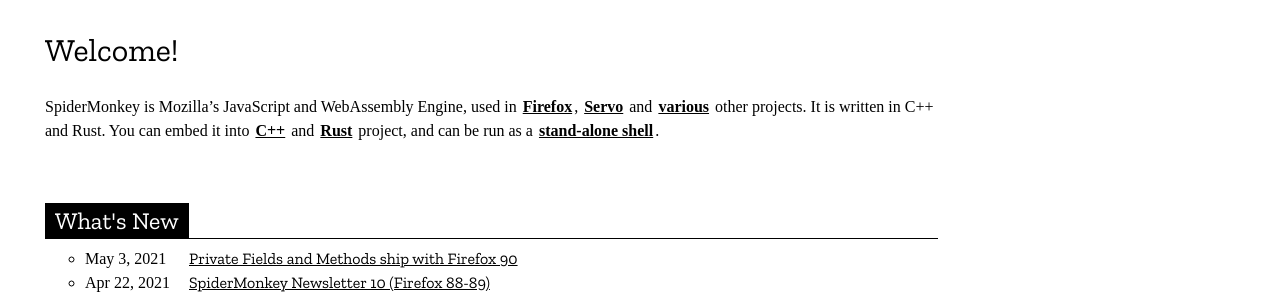
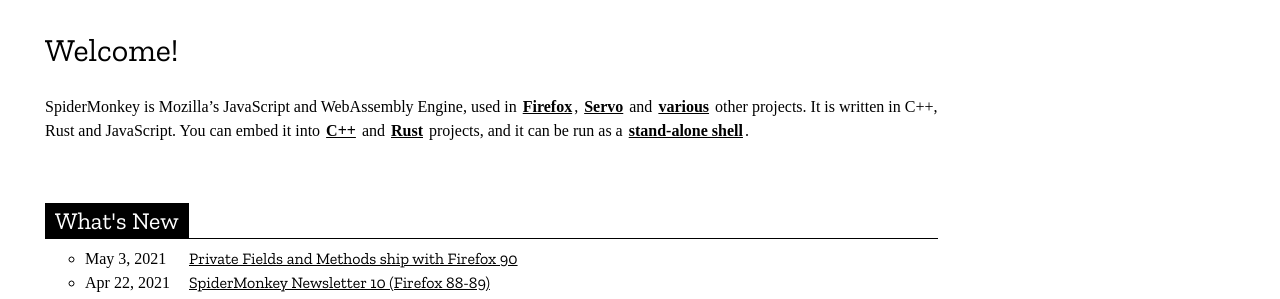
Before and after one commit to mozilla-spidermonkey/spidermonkey.dev, a Jekyll site: the page built from index.markdown, in a window 1280 px wide. Shown: the part 131-430 px from the top of the page. Built offline with Jekyll 4.4.1, drawn with Linux system fonts in a browser that asks for light colours; nearby versions of some CDN libraries; some web fonts are replaced.

```diff
--- a/index.markdown
+++ b/index.markdown
@@ -8,4 +8,4 @@
 SpiderMonkey is Mozilla's JavaScript and WebAssembly Engine, used in
 [Firefox](https://www.mozilla.org/en-US/firefox/), [Servo](https://servo.org/)
 and [various](https://discourse.mozilla.org/t/survey-where-are-you-embedding-spidermonkey/77988)
-other projects. It is written in C++ and Rust. You can embed it into [C++](https://github.com/mozilla-spidermonkey/spidermonkey-embedding-examples) and [Rust](https://github.com/servo/rust-mozjs) project, and can be run as a [stand-alone shell](https://developer.mozilla.org/en-US/docs/Mozilla/Projects/SpiderMonkey/Introduction_to_the_JavaScript_shell).
+other projects. It is written in C++, Rust and JavaScript. You can embed it into [C++](https://github.com/mozilla-spidermonkey/spidermonkey-embedding-examples) and [Rust](https://github.com/servo/rust-mozjs) projects, and it can be run as a [stand-alone shell](https://developer.mozilla.org/en-US/docs/Mozilla/Projects/SpiderMonkey/Introduction_to_the_JavaScript_shell).
```
